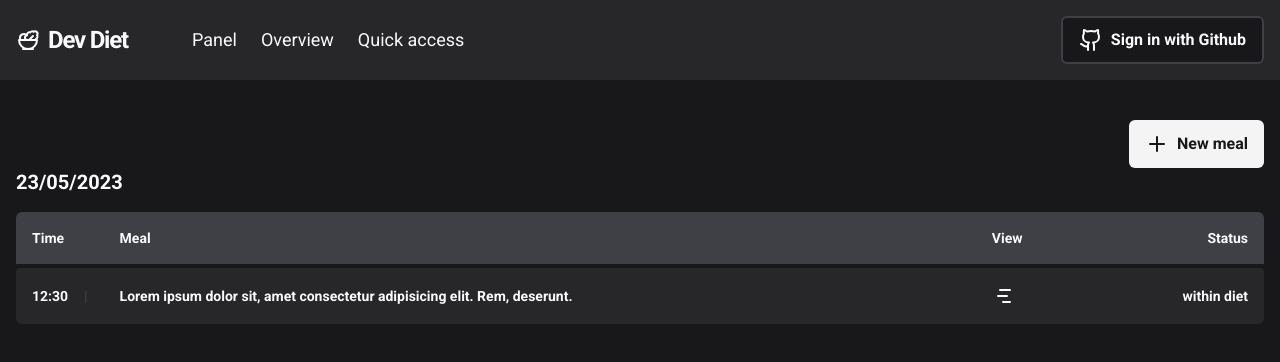
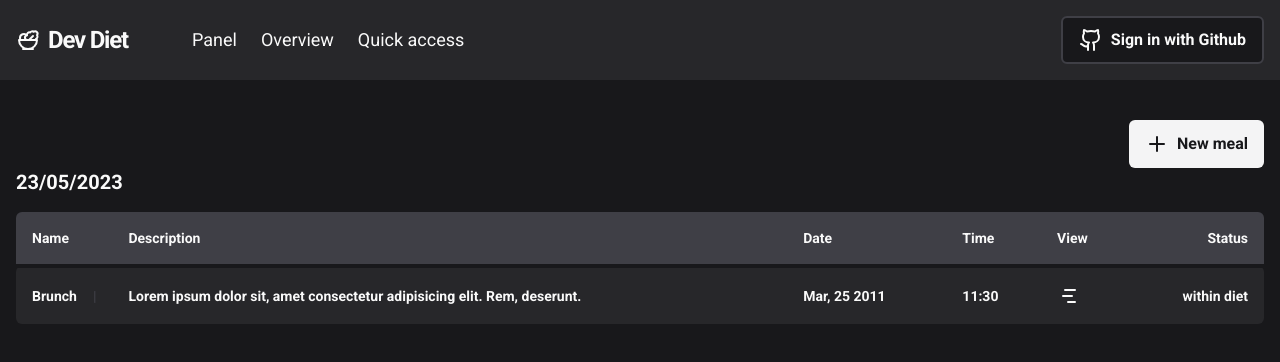
Before and after one commit to gustavosalviato/dev-diet-web, a Next.js app: page /panel in a window 1280 px wide. Shown: the top 362 px of the page. Built offline with nearby package versions, Linux system fonts and the light colour scheme.

Commit message:
chore: miragejs config

```diff
--- a/package.json
+++ b/package.json
@@ -26,5 +26,9 @@
     "react-dom": "18.2.0",
     "tailwindcss": "3.3.2",
     "typescript": "5.1.5"
+  },
+  "devDependencies": {
+    "@faker-js/faker": "^8.0.2",
+    "miragejs": "^0.1.47"
   }
 }
--- a/src/app/page.tsx
+++ b/src/app/page.tsx
@@ -1,9 +1,22 @@
+'use client'
+
 import { HeroSection } from '@/components/Hero'
+import { makeServer } from '@/services/mirage'
+import { useEffect } from 'react'
+
+if (process.env.NODE_ENV === 'development') {
+  makeServer()
+}
 
 export default function HomePage() {
+
+  useEffect(() => {
+    fetch('/api/meals').then(response => response.json()).then(data => console.log(data))
+  }, [])
+
   return (
     <main className="max-w-7xl w-full px-4 mx-auto my-48">
-      <HeroSection/>
+      <HeroSection />
     </main>
   )
 }
--- a/src/app/panel/page.tsx
+++ b/src/app/panel/page.tsx
@@ -13,10 +13,19 @@ export default function PanelPage() {
         <thead>
           <tr>
             <th className="p-4 text-left bg-zinc-700 text-sm font-semibold w-[5%] first:rounded-tl-md">
-              Time
+              Name
             </th>
             <th className="p-4 text-left bg-zinc-700 text-sm font-semibold flex-1">
-              Meal
+              Description
+            </th>
+
+            <th className="p-4 text-left bg-zinc-700 text-sm font-semibold flex-1">
+              Date
+            </th>
+
+
+            <th className="p-4 text-left bg-zinc-700 text-sm font-semibold flex-1">
+              Time
             </th>
 
             <th className="p-4 text-left bg-zinc-700 text-sm font-semibold flex-1">
@@ -33,12 +42,23 @@ export default function PanelPage() {
           <tr>
             <td
               className="p-4 text-sm font-semibold text-left w-[5%] after:content-['|'] after:w-[1px] after:h-full after:ml-4 after:text-zinc-700 bg-zinc-800 first:rounded-tl-md first:rounded-bl-md border-t-4 border-zinc-900"
-            >12:30
+            >Brunch
             </td>
 
             <td
               className="p-4 text-sm font-semibold text-left flex-1 bg-zinc-800 border-t-4 border-zinc-900"
             >Lorem ipsum dolor sit, amet consectetur adipisicing elit. Rem, deserunt.
+            </td>
+
+            <td
+              className="p-4 text-sm font-semibold text-left flex-1 bg-zinc-800 border-t-4 border-zinc-900"
+            >Mar, 25 2011
+            </td>
+
+
+            <td
+              className="p-4 text-sm font-semibold text-left flex-1 bg-zinc-800 border-t-4 border-zinc-900"
+            >11:30
             </td>
 
             <td
--- /dev/null
+++ b/src/services/mirage.ts
@@ -0,0 +1,55 @@
+import { createServer, Factory, Model } from 'miragejs'
+import { faker } from '@faker-js/faker'
+
+interface Meal {
+  name: string
+  description: string
+  date: string,
+  time: string
+  isOnDiet: boolean
+}
+
+export function makeServer() {
+  const server = createServer({
+    models: {
+      meal: Model.extend<Partial<Meal>>({})
+    },
+
+    factories: {
+      meal: Factory.extend({
+        name(i: number) {
+          return `meal-${i + 1}`
+        },
+        description() {
+          return faker.commerce.productDescription()
+        },
+        date() {
+          return faker.date.birthdate()
+        },
+        time() {
+          return faker.date.anytime()
+        },
+        isOnDiet() {
+          return faker.datatype.boolean()
+        },
+      })
+    },
+
+
+    seeds(server) {
+      server.createList('meal', 200)
+    },
+
+    routes() {
+      this.namespace = '/api'
+      this.timing = 750
+
+      this.get('/meals')
+      this.post('/meals')
+    },
+  })
+
+
+
+  return server
+}
```
Also changed, not shown: 1 other file (tests, documents, lock files or other folders).
